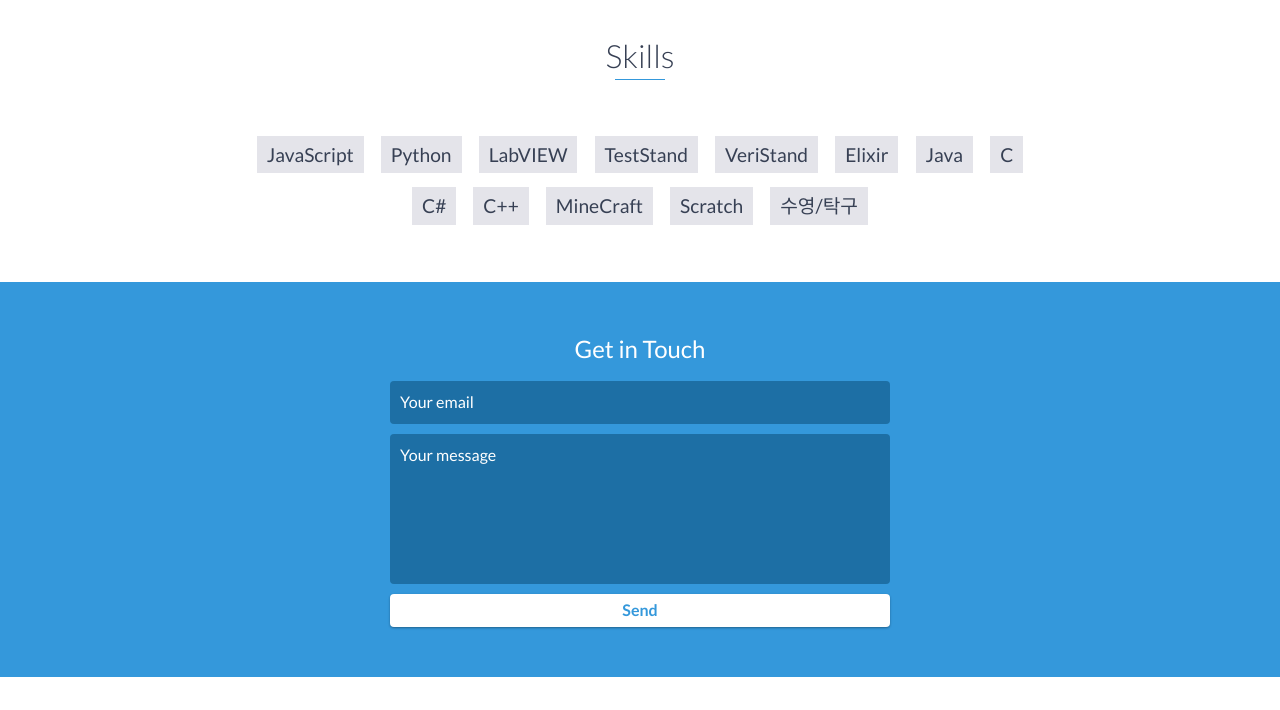
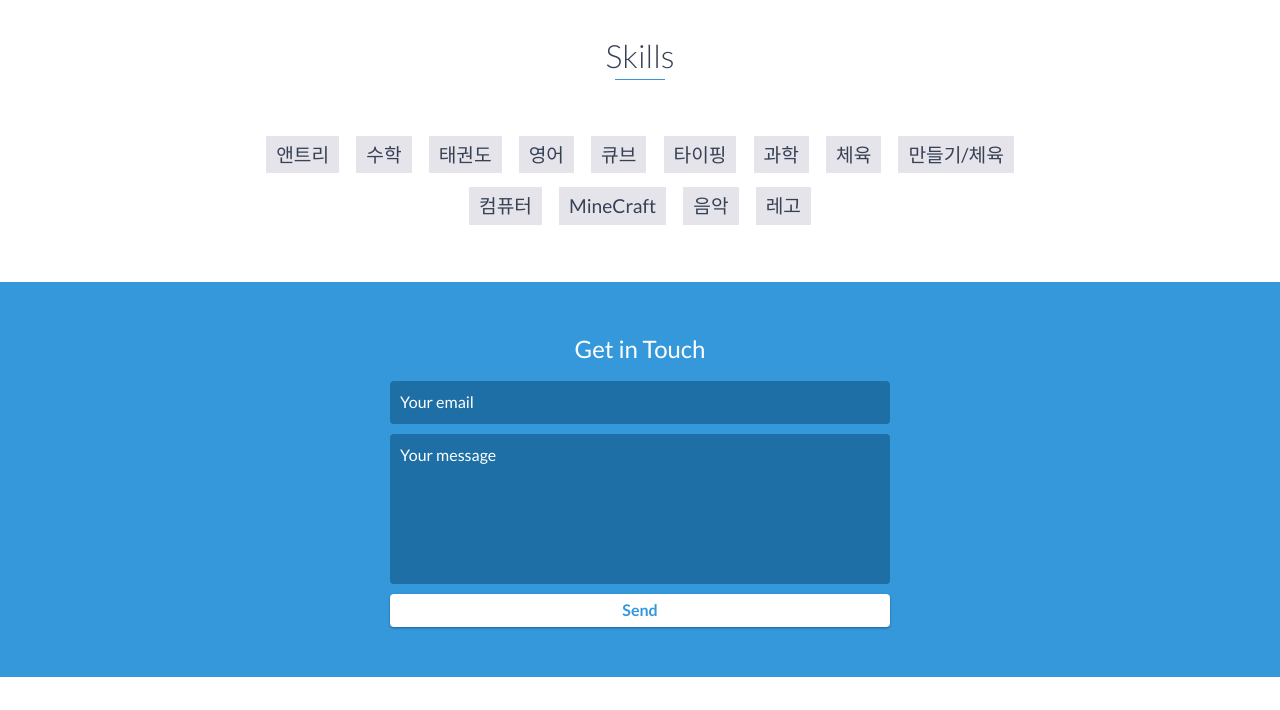
Before and after one commit to Kimminsungo/Kimminsungo.Github.io, a website: page index.html in a window 1280 px wide. Shown: the part 3360-4070 px from the top of the page. Drawn offline with nearby package versions, Linux system fonts and the light colour scheme.

Commit message:
change the skill

```diff
--- a/index.html
+++ b/index.html
@@ -199,19 +199,19 @@
     <div id="skills">
         <h2 class="heading">Skills</h2>
         <ul>
-            <li>JavaScript</li>
-            <li>Python</li>
-            <li>LabVIEW</li>
-            <li>TestStand</li>
-            <li>VeriStand</li>
-            <li>Elixir</li>
-            <li>Java</li>
-            <li>C</li>
-            <li>C#</li>
-            <li>C++</li>
+            <li>앤트리</li>
+            <li>수학</li>
+            <li>태권도</li>
+            <li>영어</li>
+            <li>큐브</li>
+            <li>타이핑</li>
+            <li>과학</li>
+            <li>체육</li>
+            <li>만들기/체육</li>
+            <li>컴퓨터</li>
             <li>MineCraft</li>
-            <li>Scratch</li>
-            <li>수영/탁구</li>
+            <li>음악</li>
+            <li>레고</li>
         </ul>
     </div>
     <!-- End #skills -->
```
